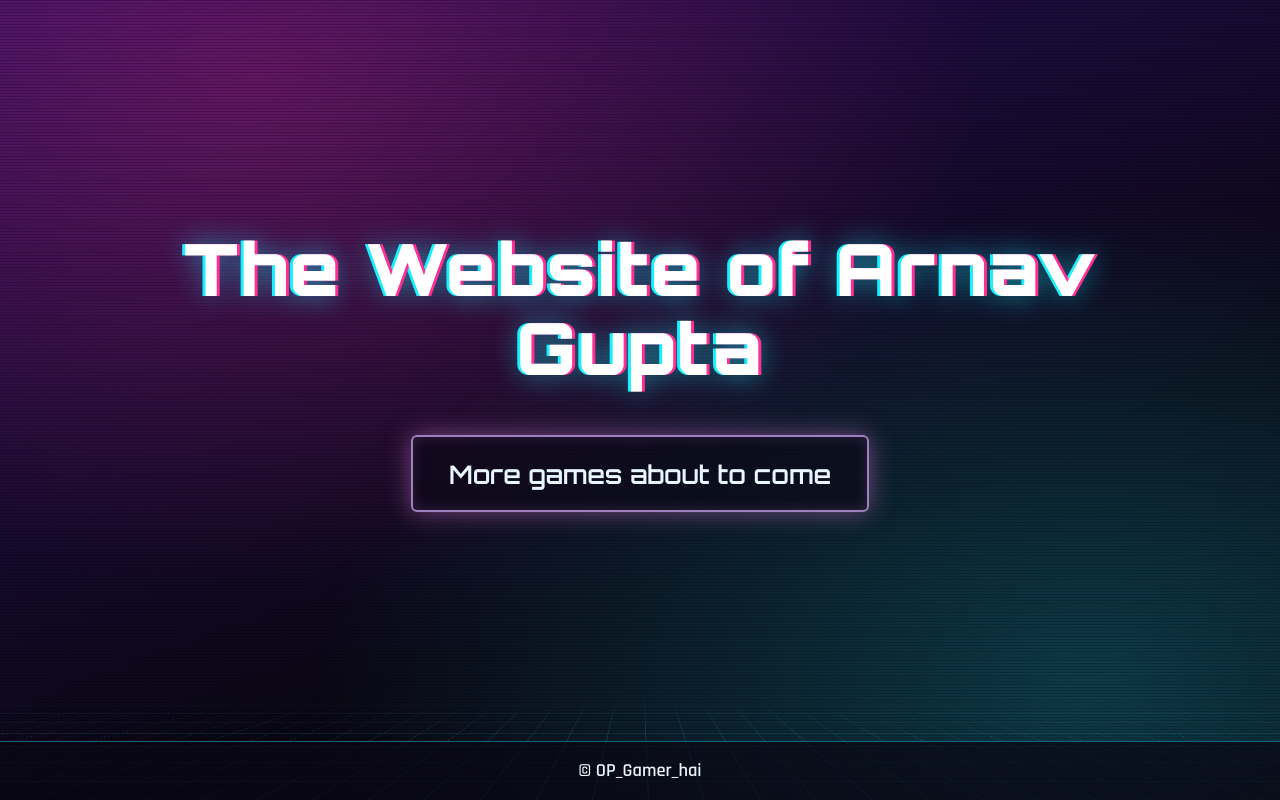
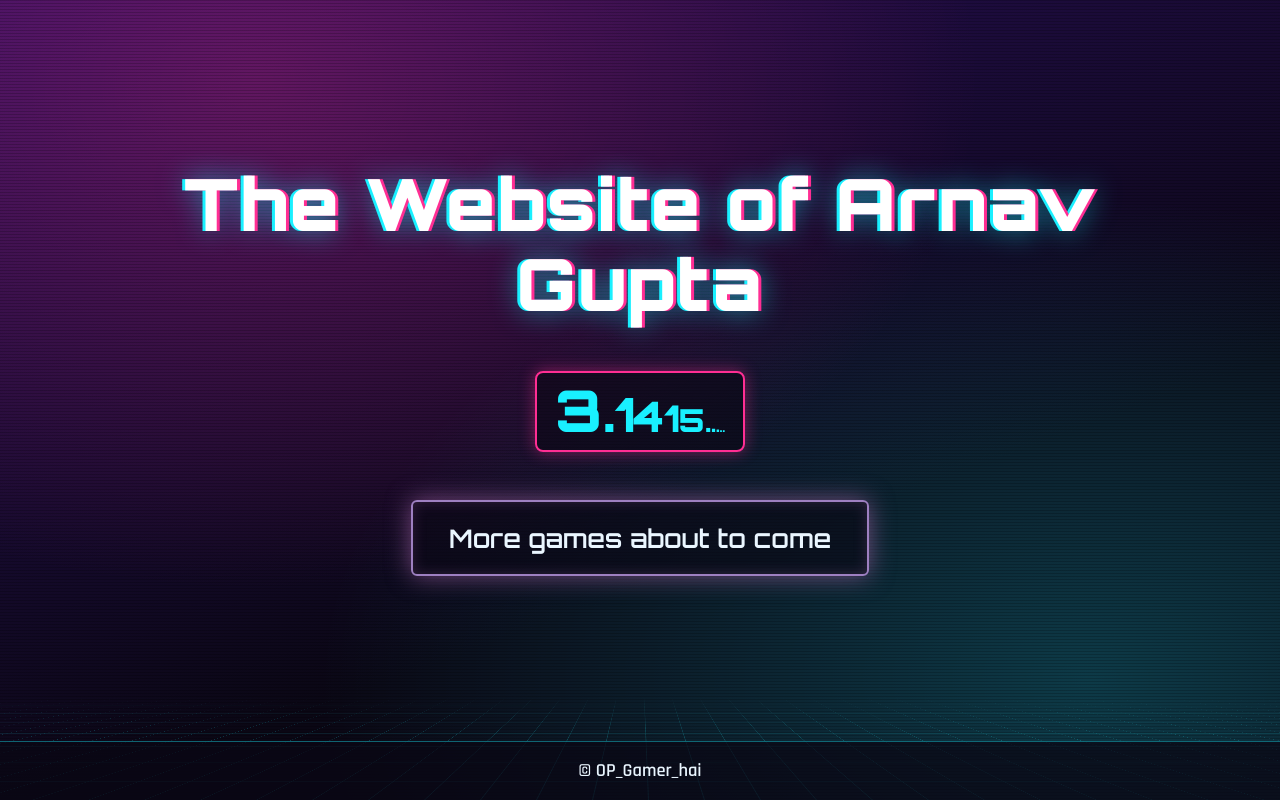
Before and after one commit to OPGamerhai/my-website, a plain HTML site: page index.html in a window 1280 px wide. Drawn offline with Linux system fonts and the light colour scheme.

Commit message:
Update index.html

```diff
--- a/index.html
+++ b/index.html
@@ -92,6 +92,28 @@
     animation: blink 2.2s ease-in-out infinite;
   }
   @keyframes blink { 50% { box-shadow: 0 0 30px rgba(255,46,147,.7), inset 0 0 14px rgba(255,46,147,.25); border-color: var(--magenta); } }
+  .pi-box {
+    display: inline-flex;
+    align-items: baseline;
+    justify-content: center;
+    padding: .6em 1.1em;
+    color: var(--cyan);
+    text-decoration: none;
+    font-family: "Orbitron", sans-serif;
+    font-weight: 900;
+    line-height: 1;
+    border: 2px solid var(--magenta);
+    border-radius: 8px;
+    background: rgba(10,7,20,.6);
+    box-shadow: 0 0 16px rgba(255,46,147,.45);
+    transition: transform .15s ease, box-shadow .15s ease;
+  }
+  .pi-box:hover, .pi-box:focus-visible {
+    transform: scale(1.05);
+    box-shadow: 0 0 28px rgba(255,46,147,.8);
+    outline: none;
+  }
+  .pi-box span { display: inline-block; }
   footer {
     position: relative;
     z-index: 1;
@@ -110,8 +132,23 @@
 <body>
   <main>
     <h1>The Website of Arnav Gupta</h1>
+    <a class="pi-box" id="pi" href="Pi%20Calculator.html" aria-label="Open Pi Calculator">3.1415.....</a>
     <p class="coming">More games about to come</p>
   </main>
+  <script>
+    // Shrink each character a little more than the one before it
+    (function () {
+      var el = document.getElementById("pi");
+      var text = el.textContent;
+      el.textContent = "";
+      for (var i = 0; i < text.length; i++) {
+        var s = document.createElement("span");
+        s.textContent = text[i];
+        s.style.fontSize = "calc(clamp(1.8rem, 8vw, 3.6rem) * " + Math.max(0.2, 1 - i * 0.09).toFixed(2) + ")";
+        el.appendChild(s);
+      }
+    })();
+  </script>
   <footer>&copy; OP_Gamer_hai</footer>
 </body>
 </html>
```
